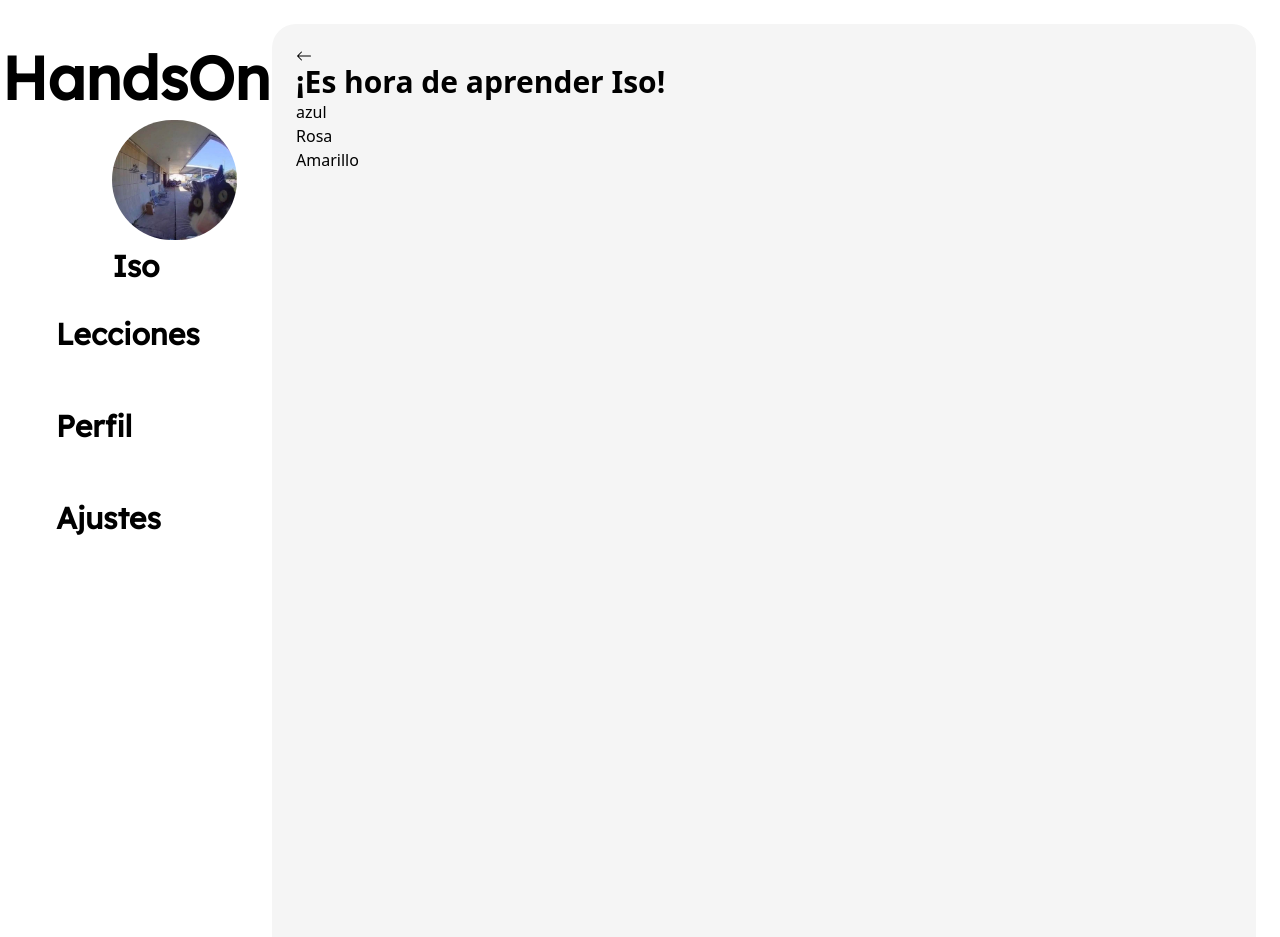
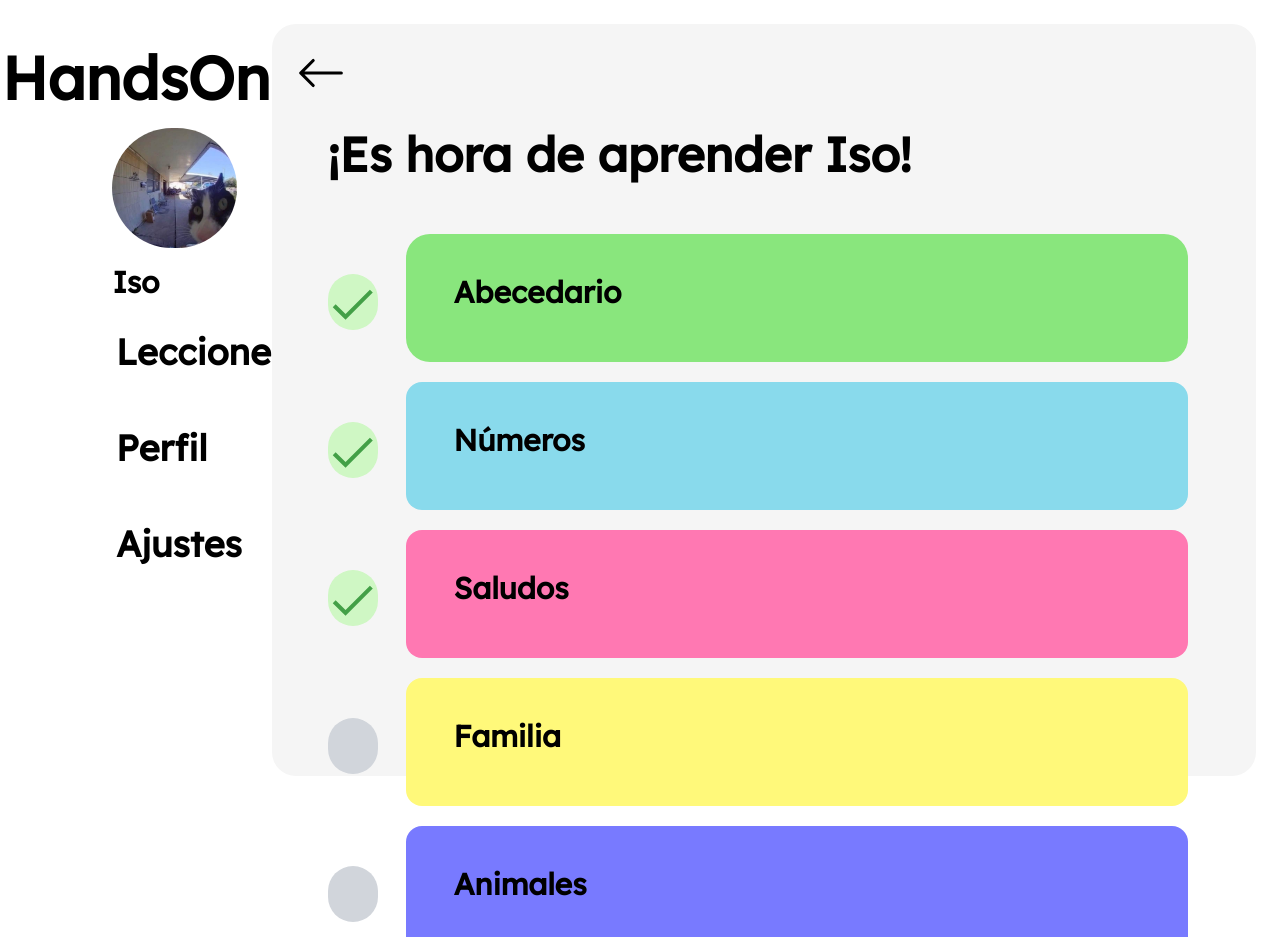
Before and after one commit to iso-bravo/Hands-On, a Next.js app: page /lecciones in a window 1280 px wide. Shown: the top 937 px of the page. Built offline with nearby package versions, Linux system fonts and the light colour scheme; no server answers; sample sign-in values are in the browser's storage.

Commit message:
MUCHOS CAMBIOS

```diff
--- a/components/fondoLecciones.tsx
+++ b/components/fondoLecciones.tsx
@@ -1,16 +1,36 @@
 import { BsArrowLeft } from "react-icons/bs";
+import { FcCheckmark } from "react-icons/fc";
 
 export function FondoLecciones() {
   return (
-    <div className="w-full bg-[#F5F5F5] rounded-3xl p-6 mr-6 ">
-      <div className="flex flex-col">
-        <BsArrowLeft />
-        <p className="font-bold text-3xl">¡Es hora de aprender Iso!</p>
-        <div className="flex flex-col">
-          <div>azul</div>
-          <div>Rosa</div>
-          <div className="bg-amarillo">Amarillo</div>
+    <div className="w-full h-full bg-[#F5F5F5] rounded-3xl p-6 mr-6 font-Lexend">
+      <div className="flex flex-col cursor-pointer">
+        <BsArrowLeft size={50}/>
+        <div className="p-8">
+        <p className="font-bold text-5xl mb-14">¡Es hora de aprender Iso!</p>
+        <div className="flex flex-col gap-5">
+        <div className="flex flex-row gap-4">
+            <FcCheckmark className=" bg-[#cff7c4] rounded-full gap-5 w-14 h-14 mt-10"/>
+            <div className="bg-[#89e67d] rounded-3xl font-bold w-full px-12 py-10 text-3xl mx-3 h-32 cursor-pointer hover:bg-[#9aeb8f]">Abecedario</div>
+          </div>
+          <div className="flex flex-row gap-4">
+          <FcCheckmark className=" bg-[#cff7c4] rounded-full gap-5 w-14 h-14 mt-10"/>
+            <div className="bg-[#89DAEC] rounded-2xl font-bold w-full px-12 py-10 text-3xl mx-3 h-32 cursor-pointer hover:bg-[#99e0f0]">Números</div>
+          </div>
+          <div className="flex flex-row gap-4">
+          <FcCheckmark className=" bg-[#cff7c4] rounded-full gap-5 w-14 h-14 mt-10"/>
+            <div className="bg-[#FF78B2] rounded-2xl font-bold w-full px-12 py-10 text-3xl mx-3 h-32 cursor-pointer hover:bg-[#ff82b8]">Saludos</div>
+          </div>
+          <div className="flex flex-row gap-4">
+            <div className=" bg-gray-300 rounded-full gap-5 w-14 h-14 mt-10"></div>
+            <div className="bg-[#FFF97A] rounded-2xl font-bold w-full px-12 py-10 text-3xl mx-3 h-32 cursor-pointer hover:bg-[#f4ee77]">Familia</div>
+          </div>
+          <div className="flex flex-row gap-4">
+            <div className=" bg-gray-300 rounded-full gap-5 w-14 h-14 mt-10"></div>
+            <div className="bg-[#787aff] rounded-2xl font-bold w-full px-12 py-10 text-3xl mx-3 h-32 cursor-pointer hover:bg-[#8587fd]">Animales</div>
+          </div>
         </div>
+      </div>
       </div>
     </div>
   );
--- a/components/fondoPerfil.tsx
+++ b/components/fondoPerfil.tsx
@@ -3,24 +3,24 @@ import { BsArrowLeft } from "react-icons/bs";
 
 export function FondoPerfil() {
     return(
-        <div className="w-full bg-[#F5F5F5] rounded-3xl p-6 mr-6 font-Lexend">
-            <div className="flex flex-row gap-[700px]">
-                <BsArrowLeft size={30} className=""/>
+        <div className="w-full h-full bg-[#F5F5F5] rounded-3xl p-6 mr-6 font-Lexend">
+            <div className="flex flex-row gap-[700px] cursor-pointer">
+                <BsArrowLeft size={50} className=""/>
             </div>
-            <div className="py-6 px-10">
-            <div className="flex flex-row gap-[700px]">
-                <h1 className="text-3xl font-semibold pt-2">Perfil</h1>
+            <div className="py-8 px-14">
+            <div className="flex flex-row gap-[1700px]">
+                <h1 className="text-5xl font-semibold pt-2">Perfil</h1>
                 <button className="bg-[#25c8ed] text-[#FBFBFB] font-medium text-2xl px-6 py-2 rounded-2xl">Editar</button>
             </div>
-                <div className="flex my-5 gap-2">
+                <div className="flex my-10 gap-2">
                     <div className="flex flex-col gap-4 w-2/3">
                         <div>
-                        <div className="flex flex-row gap-x-60 text-xl pb-2">
+                        <div className="flex flex-row gap-x-[35rem] text-3xl pb-2 mt-3">
                             <h2 className="pl-3">Nombre</h2>
                             <h2>Apellido</h2>
                         </div>
                         <div className="flex flex-row gap-4">
-                            <input type="text" className="font-Lexend px-4 py-2 h-14
+                            <input type="text" className="font-Lexend px-4 py-2 h-24
                             bg-white placeholder-[#8A8A8A] focus:outline-none block w-1/2
                                 rounded-2xl text-lg focus:ring-1"
                             />
@@ -31,16 +31,16 @@ export function FondoPerfil() {
                         </div>
                         </div>
                         <div>
-                        <h2 className="text-xl pl-3 py-2">Contraseña</h2>
-                        <input className="font-Lexend px-4 py-2 h-14 w-full
+                        <h2 className="text-3xl pl-3 py-2">Contraseña</h2>
+                        <input className="font-Lexend px-4 py-2 h-24 w-full
                         bg-white placeholder-[#8A8A8A] focus:outline-none block
                             rounded-2xl text-lg focus:ring-1"
                         />
                         </div>
                     </div>
                     <div className="flex w-1/3 flex-col pl-12">
-                        <h2 className="text-xl justify-center">Foto de Perfil</h2>
-                        <img className="rounded-full w-[70%]" src="/images/ppuser.jpg"></img>
+                        <h2 className="text-3xl justify-center">Foto de Perfil</h2>
+                        <img className="rounded-full w-[50%] m-5" src="/images/ppuser.jpg"></img>
                     </div>
                 </div>
             </div>
--- a/components/sidebar.tsx
+++ b/components/sidebar.tsx
@@ -55,42 +55,42 @@ export function Sidebar() {
         //     })
         // }
 
+        {/* // <button className=" flex flex-row text-left text-3xl hover:bg-[#F5F5F5] rounded-3xl p-6 px-6 gap-1 mt-2 align-middle">
+                            //     {menu.label}
+                            // </button> */}
+
+        {/* /{menuItems.map(({ icon: Icon, ...menu}) => {
+                    //const classes = getNavItemClasses(menu); */}
+
+        // onClick={handleClick}
+        // style={ backgroundColor: active ? "green" : "white" }
+
     return(
         <div className="w-1/5 h-full p-6 mx-2 font-Lexend font-bold flex flex-col gap-0">
             <h1 className="font-bold text-6xl flex justify-center">
                 HandsOn
             </h1>
-            <img className="flex object-center rounded-full w-[60%] ml-20 mt-3 mb-2" src="/images/ppuser.jpg"></img>
+            <img className="flex object-center rounded-full w-[60%] ml-20 mt-5 mb-4" src="/images/ppuser.jpg"></img>
             <h2 className="flex justify-center text-3xl">Iso</h2>
-            <div className="flex flex-col justify-center text-lg">
-                {menuItems.map(({ icon: Icon, ...menu}) => {
-                    //const classes = getNavItemClasses(menu);
-
-                    return (
-                            <button className=" flex flex-row text-left text-3xl hover:bg-[#F5F5F5] rounded-3xl p-6 px-6 gap-1 mt-2 align-middle">
-                                {menu.label}
-                            </button>
-                    )
-                })}
-                {/* <button id="lecciones" className="h-18 flex flex-row text-left hover:bg-[#F5F5F5] rounded-3xl p-4 px-6 gap-1 mt-2"
-                    onClick={handleClick}
-                    style={{ backgroundColor: active ? "green" : "white" }}>
-                <BiBookBookmark size={27}/>
+            <div className="flex flex-col justify-center text-4xl">
+                <button id="lecciones" className="h-24 flex flex-row text-left hover:bg-[#F5F5F5] rounded-3xl p-6 px-20 gap-1 mt-2"
+                onClick={Lecciones}>
+                <BiBookBookmark size={45}/>
                     Lecciones
                 </button>
-                <button className="h-18 flex flex-row text-left hover:bg-[#F5F5F5] rounded-3xl p-4 px-6 gap-1"
+                <button className="h-24 flex flex-row text-left hover:bg-[#F5F5F5] rounded-3xl p-6 px-20 gap-1"
                     onClick={Perfil}>
-                    <CgProfile size={27}/>
+                    <CgProfile size={45}/>
                     Perfil
                 </button>
-                <button className="h-18 flex flex-row text-left hover:bg-[#F5F5F5] rounded-3xl p-4 px-6 gap-1"
-                    onClick={Lecciones}>
-                    <FiSettings size={27}/>
+                <button className="h-24 flex flex-row text-left hover:bg-[#F5F5F5] rounded-3xl p-6 px-20 gap-1"
+                    onClick={Ajustes}>
+                    <FiSettings size={45}/>
                     Ajustes
-                </button> */}
-                <div className="flex flex-row justify-center mt-96 pt-48 gap-1" onClick={() => signOut({redirect: true, callbackUrl: '/auth'})}>
-                    <HiOutlineLogout size={35} className="cursor-pointer rotate-180"/>
-                    <p className="cursor-pointer text-2xl">Cerrar Sesión</p>
+                </button>
+                <div className="flex flex-row justify-center mt-80 pt-48 gap-1" onClick={() => signOut({redirect: true, callbackUrl: '/auth'})}>
+                    <HiOutlineLogout size={40} className="cursor-pointer rotate-180"/>
+                    <p className="cursor-pointer text-3xl">Cerrar Sesión</p>
                 </div>
             </div>
         </div>
--- a/pages/lecciones.tsx
+++ b/pages/lecciones.tsx
@@ -17,7 +17,7 @@ export default function Lecciones(){
 
     console.log(usuario)
     return (
-        <div className="flex flex-row py-6 h-1/2 w-full">
+        <div className="flex flex-row py-6 h-screen w-full">
             <Sidebar/>
             <FondoLecciones/>
         </div>
--- a/pages/perfil.tsx
+++ b/pages/perfil.tsx
@@ -3,7 +3,7 @@ import { Sidebar } from "../components/sidebar";
 
 const Perfil = () => {
     return(
-        <div className="flex flex-row py-6 h-[680px]">
+        <div className="flex flex-row py-6 h-screen">
             <Sidebar/>
             <FondoPerfil/>
         </div>
--- a/tailwind.config.js
+++ b/tailwind.config.js
@@ -33,7 +33,7 @@ module.exports = {
         'hoversecondary': '#FFBEC3',
         'seccion3fondo' : '#FF78B2',
         'footer' : '#292D32',
-        'amarillo': 'FFF97A'
+        'amarillo': '#FFF41A'
       }),
       fontFamily: {
         Lexend: ['Lexend', "sans-serif"],
```
